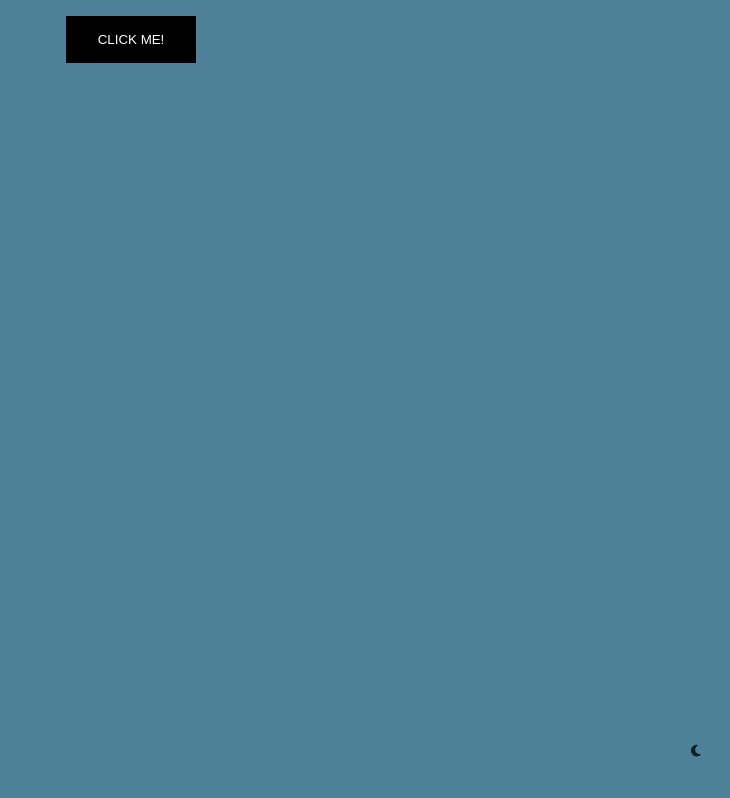
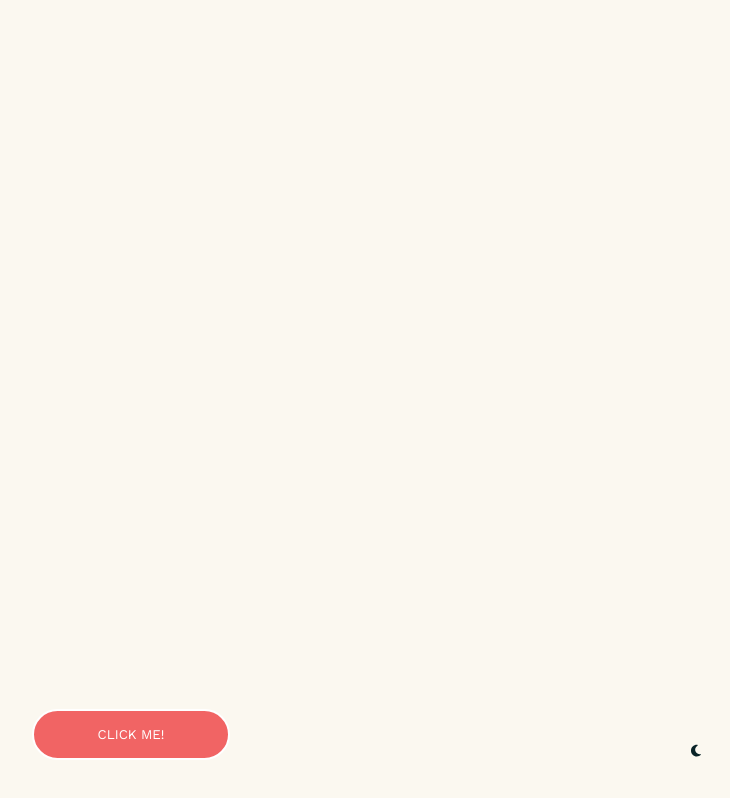
Before and after one commit to edsson12/gse, a React (Create React App) app: page / in a window 1280 px wide. Shown: the top 798 px of the page, without its empty margins (509-1239 px from the left). Built offline with nearby package versions, Linux system fonts and the light colour scheme.

Commit message:
modificando estilos

```diff
--- a/src/components/CatImage/CatImage.css
+++ b/src/components/CatImage/CatImage.css
@@ -1,12 +1,16 @@
 @import url('https://fonts.googleapis.com/css2?family=Work+Sans:wght@200;300;400;700&display=swap');
+
 body{
-    background-color: #4e8098;
+    background-color: #fbf8f0;
+}
+h1,p,button,div{
+  font-family: 'Work Sans', sans-serif;
 }
 #dark {
   background: #092327;
 }
 #light {
-  background-color: #4e8098;
+  background-color: #fbf8f0;
 }
 #light h1 {
   color: #092327;
@@ -15,7 +19,7 @@ body{
   color: #90c2e7;
 }
 .toggleTheme {
-  position: absolute;
+  position: fixed;
   bottom: 5%;
   right: 5%;
   background-color: transparent;
@@ -30,15 +34,19 @@ body{
   height: auto;
   flex-direction: column;
   gap: 1rem;
+  padding: 2rem 0 100% 0;
 }
 
 .btn {
   color: white;
-  background: black;
-  padding: 1rem 2rem;
-  border: none;
+  background: rgb(241, 100, 100);
+  padding: 1rem 4rem;
+  border: 2px solid white;
+  border-radius: 2rem;
   outline: none;
   transition: all 0.2s ease-in-out;
+  position: fixed;
+  bottom: 5%;
 }
 .image-container {
   display: flex;
@@ -51,7 +59,10 @@ body{
 .container h1 {
   text-align: center;
 }
+#dark  .card{
 
+ background: white;
+}
 .card {
   display: flex;
   align-items: center;
@@ -62,9 +73,10 @@ body{
   height: auto;
   position: relative;
  border: none;
- background: white;
- padding: 1rem;
+ background: transparent;
+ padding:0;
  border-radius: 16px;
+ border: 1px solid black;
 
 
 }
@@ -72,12 +84,19 @@ body{
   width: 100%;
   overflow: hidden;
   position: relative;
+
+  max-height: 200px;
 }
 .card img {
-  border-radius: 1rem 1rem 0 0;
+  border-radius: 0.5rem 0.5rem 0 0;
   width: 100%;
-  object-fit: contain;
+  height: 200px;
+  object-fit: cover;
   display: block;
+
+}
+.card p {
+  text-align: center;
 }
 .remove {
   width: 100%;
@@ -91,21 +110,38 @@ body{
   top: 0;
     left: 0;
 }
+.mb{
+  display: none;
+}
 
 @media (max-width: 600px) {
   .image-container {
     width: 100%;
-    overflow: hidden;
   }
   .card {
     width: 40%;
-    padding: 4px;
+    overflow: visible;
+    border-radius: 8px;
+  }
+  .card-inside{
+    position: initial;
   }
   .remove {
-    position: initial;
-    background-color: rgba(145, 71, 71, 0.616);
-    color: white;
+    display: flex;
+    align-items: center;
+    justify-content: center;
+    position: absolute;
+    z-index: 9;
+    background-color: rgb(255, 255, 255);
+    color: rgb(255, 0, 0);
+    top: -12px;
+    left: 87%;
+    width: 32px;
+    height: 32px;
+    font-size: 16px;
+    border-radius: 100% ;
   }
+
 }
 @media (max-width: 400px) {
   .card {
@@ -116,8 +152,8 @@ body{
 
 @media (hover: hover) {
   button:hover {
-    background: gray;
-    color: black;
+    background: white;
+    color: rgb(241, 100, 100);
   }
   .card:hover .remove{
     background-color: rgba(145, 71, 71, 0.616);
```
